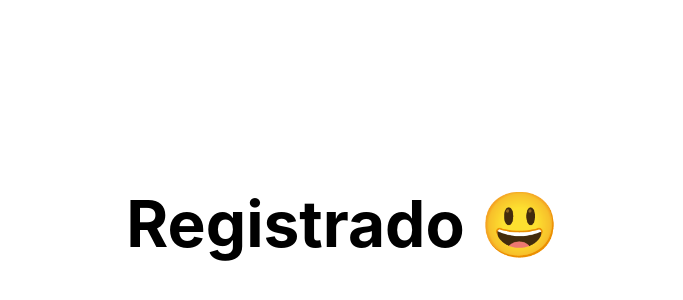
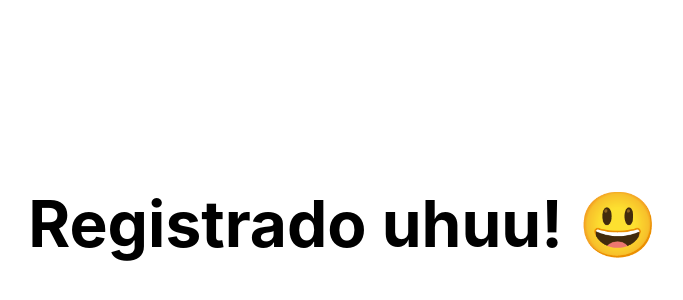
Before and after one commit to adilsongb/registrado-app, a Next.js app in the folder frontend/: page / in a window 1280 px wide. Shown: the part 176-476 px from the top of the page, without its empty margins (297-980 px from the left). Built offline with nearby package versions, Linux system fonts and the light colour scheme.

Commit message:
Fix: testando deploy

```diff
--- a/frontend/pages/index.tsx
+++ b/frontend/pages/index.tsx
@@ -12,7 +12,7 @@ const Home: NextPage = () => {
 
       <main className="main">
         <h1 className="title">
-          Registrado 😃
+          Registrado uhuu! 😃
         </h1>
       </main>
     </div>
```
